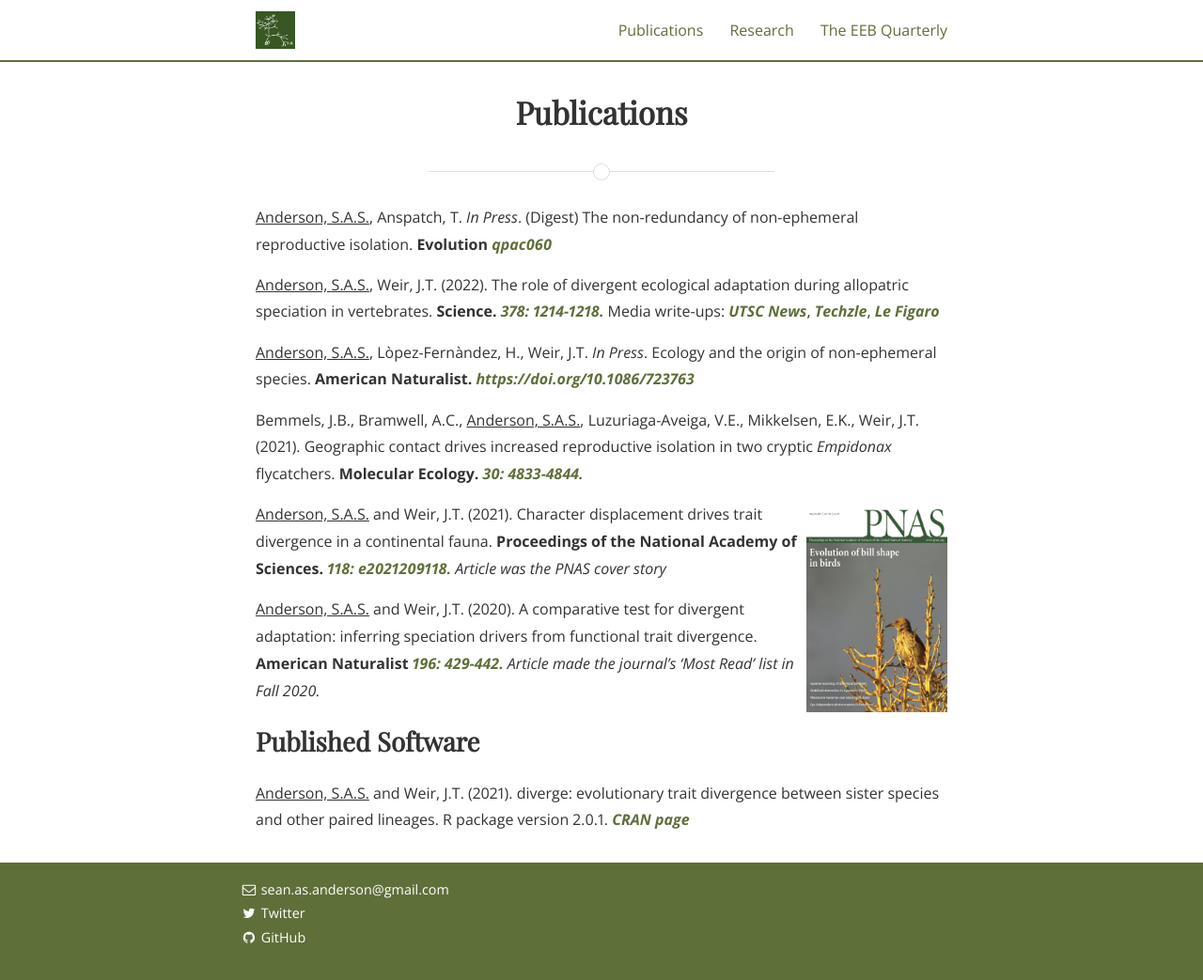
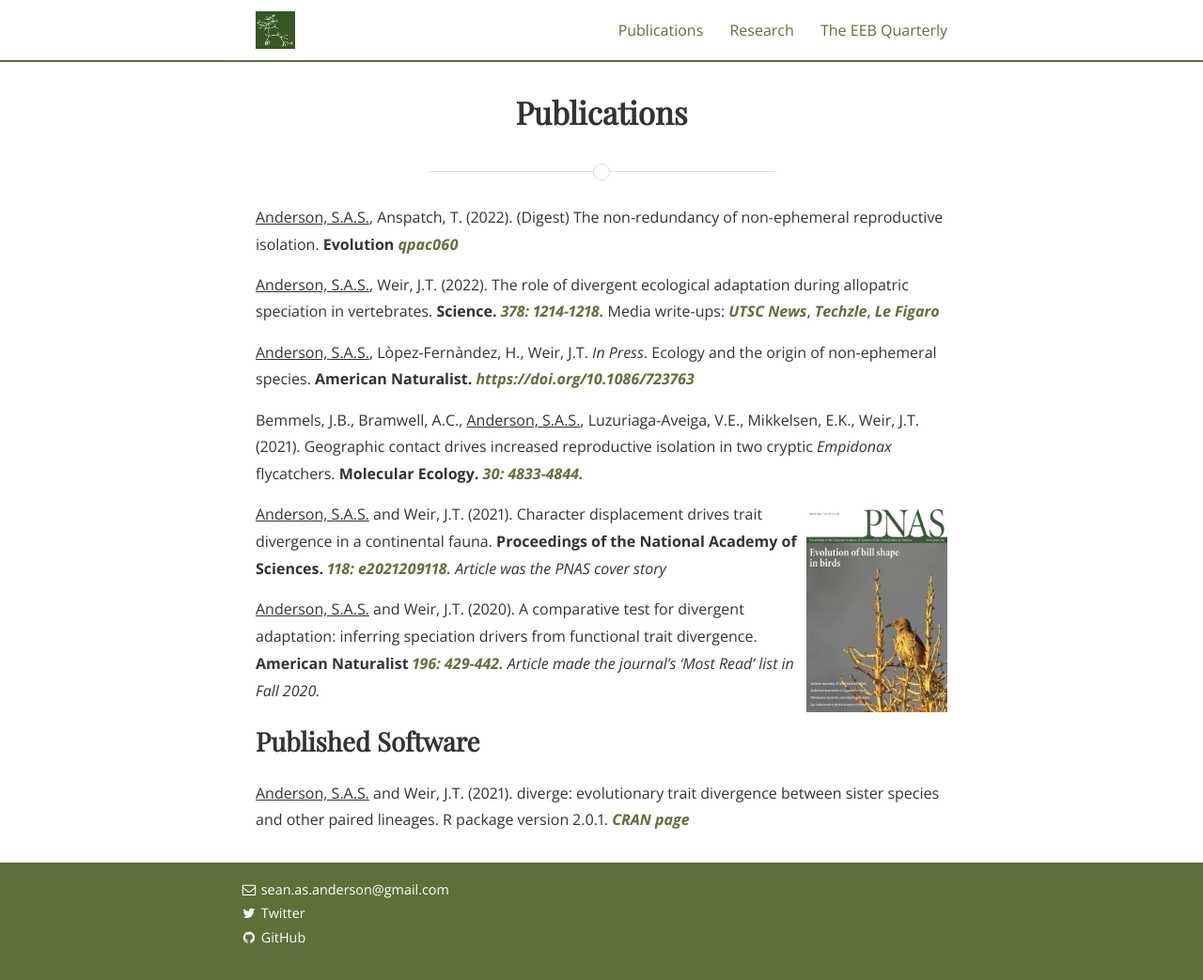
Before and after one commit to SeanASAnderson/SeanASAnderson.github.io, a Jekyll site: the page built from publications2.md, in a window 1280 px wide and 1043 px high. Shown: the whole window at 94% size. Built offline with Jekyll 4.4.1, drawn with Linux system fonts in a browser that asks for light colours; nearby versions of some CDN libraries; some web fonts are replaced.

Commit message:
pub date

```diff
--- a/publications2.md
+++ b/publications2.md
@@ -15,7 +15,7 @@
 
 <h2>Out Now</h2>-->
 
-<p><u>Anderson, S.A.S.</u>, Anspatch, T. <i>In Press</i>. (Digest) The non-redundancy of non-ephemeral reproductive isolation. <b>Evolution</b> <a href="https://academic.oup.com/evolut/advance-article/doi/10.1093/evolut/qpac060/6918776"><b><i>qpac060</i></b></a> </p>
+<p><u>Anderson, S.A.S.</u>, Anspatch, T. (2022). (Digest) The non-redundancy of non-ephemeral reproductive isolation. <b>Evolution</b> <a href="https://academic.oup.com/evolut/advance-article/doi/10.1093/evolut/qpac060/6918776"><b><i>qpac060</i></b></a> </p>
 
 <p><u>Anderson, S.A.S.</u>, Weir, J.T. (2022). The role of divergent ecological adaptation during allopatric speciation in vertebrates. <b>Science.</b> <a href="https://www.science.org/doi/10.1126/science.abo7719"><b><i>378: 1214-1218.</i></b></a> Media write-ups: <a href="https://utsc.utoronto.ca/news-events/breaking-research/study-finds-most-new-species-dont-evolve-adapting-different-environments-similar"><b><i>UTSC News</i></b></a>, <a href="http://techzle.com/how-new-species-arise"> <b><i>Techzle</i></b></a>, <a href="https://www.lefigaro.fr/sciences/le-hasard-premier-declencheur-de-l-evolution-20221222"> <b><i> Le Figaro </i></b></a> </p>
 
```
